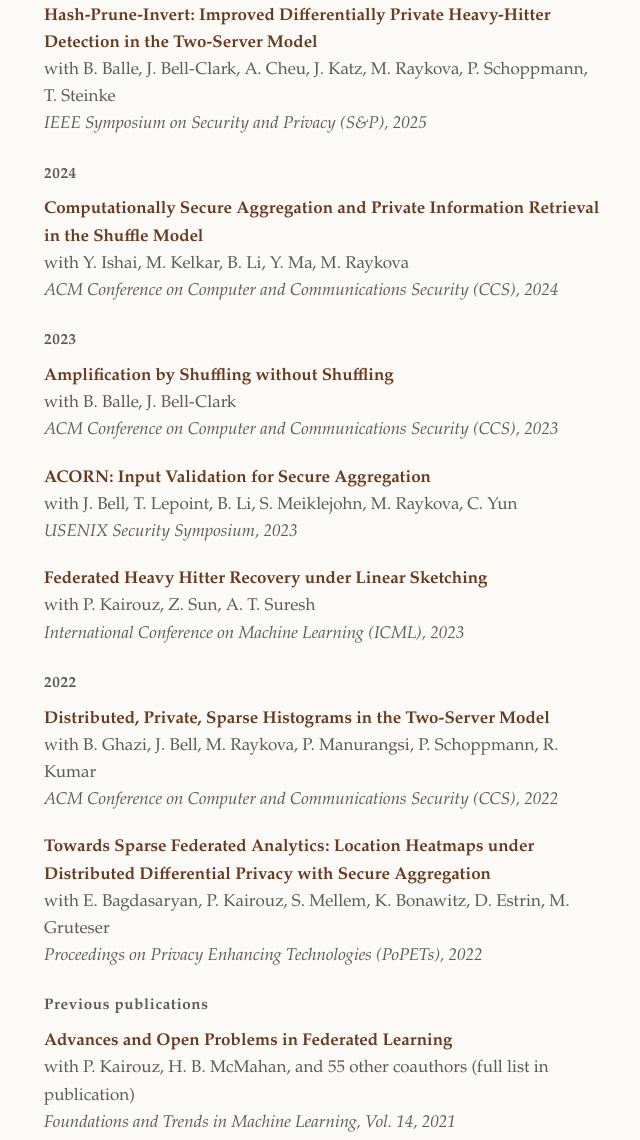
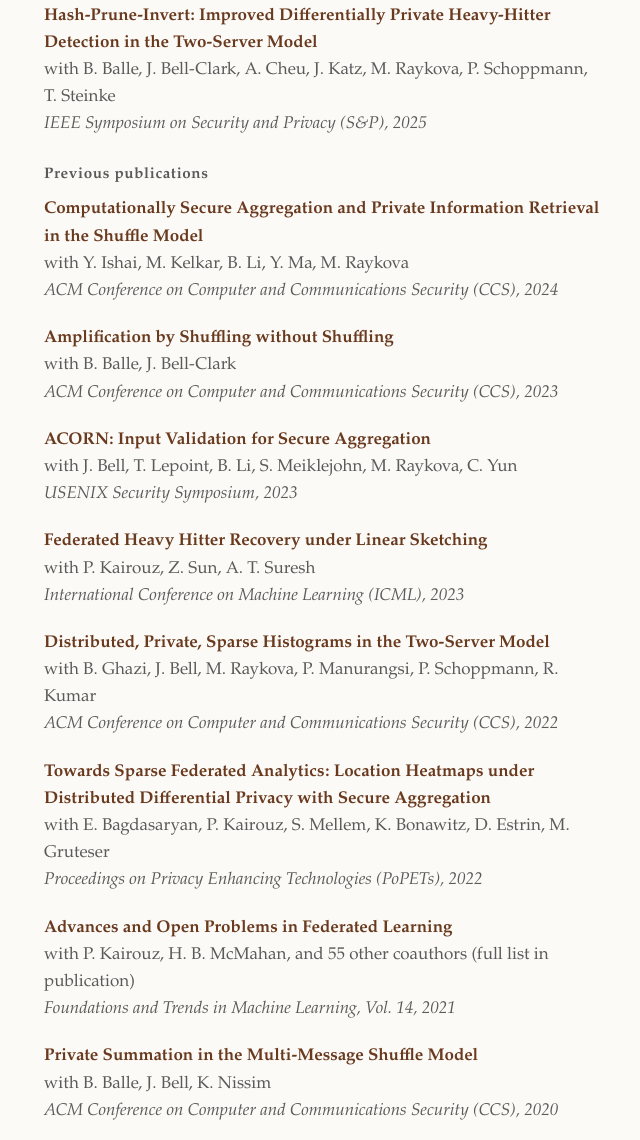
Before and after one commit to adriagascon/adriagascon.github.io, a plain HTML site: page index.html in a window 1280 px wide. Shown: the part 1517-2657 px from the top of the page, without its empty margins (316-956 px from the left). Drawn offline with Linux system fonts and the light colour scheme.

Commit message:
Merge 2024 into Previous publications

```diff
--- a/index.html
+++ b/index.html
@@ -209,7 +209,7 @@
         </li>
       </ul>
 
-      <div class="year-group">2024</div>
+      <div class="year-group">Previous publications</div>
       <ul class="pubs">
         <li>
           <div class="pub-title">
@@ -218,10 +218,6 @@
           <div class="pub-authors">with Y. Ishai, M. Kelkar, B. Li, Y. Ma, M. Raykova</div>
           <div class="pub-venue">ACM Conference on Computer and Communications Security (CCS), 2024</div>
         </li>
-      </ul>
-
-      <div class="year-group">2023</div>
-      <ul class="pubs">
         <li>
           <div class="pub-title">
             <a href="https://dl.acm.org/doi/10.1145/3576915.3623215">Amplification by Shuffling without Shuffling</a>
@@ -243,10 +239,6 @@
           <div class="pub-authors">with P. Kairouz, Z. Sun, A. T. Suresh</div>
           <div class="pub-venue">International Conference on Machine Learning (ICML), 2023</div>
         </li>
-      </ul>
-
-      <div class="year-group">2022</div>
-      <ul class="pubs">
         <li>
           <div class="pub-title">
             <a href="https://research.google/pubs/distributed-private-sparse-histograms-in-the-two-server-model/">Distributed, Private, Sparse Histograms in the Two-Server Model</a>
@@ -261,10 +253,6 @@
           <div class="pub-authors">with E. Bagdasaryan, P. Kairouz, S. Mellem, K. Bonawitz, D. Estrin, M. Gruteser</div>
           <div class="pub-venue">Proceedings on Privacy Enhancing Technologies (PoPETs), 2022</div>
         </li>
-      </ul>
-
-      <div class="year-group">Previous publications</div>
-      <ul class="pubs">
         <li>
           <div class="pub-title">
             <a href="https://www.nowpublishers.com/article/Details/MAL-083">Advances and Open Problems in Federated Learning</a>
```
